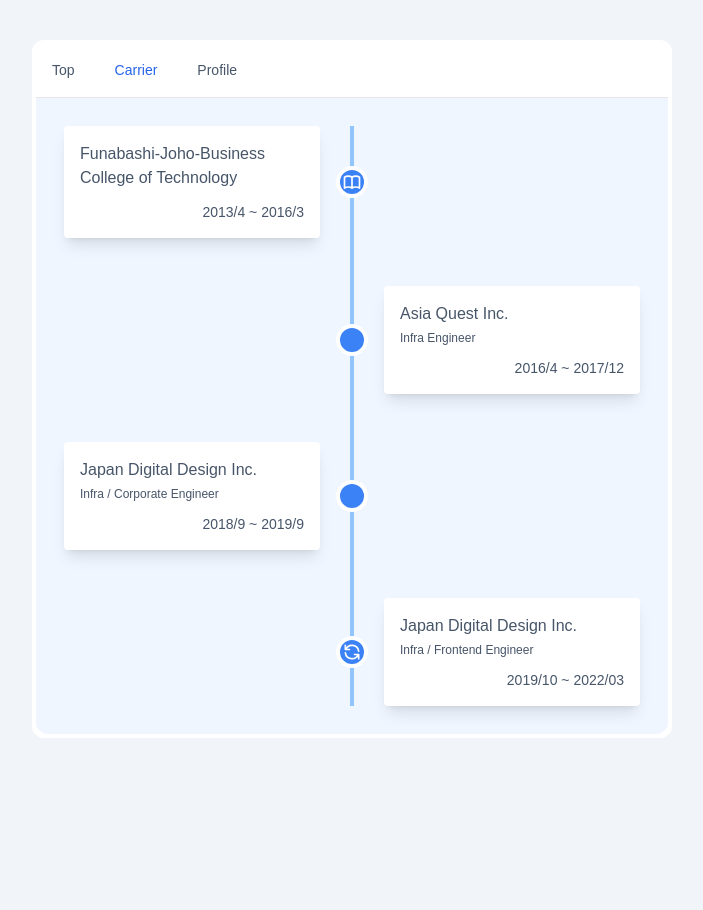
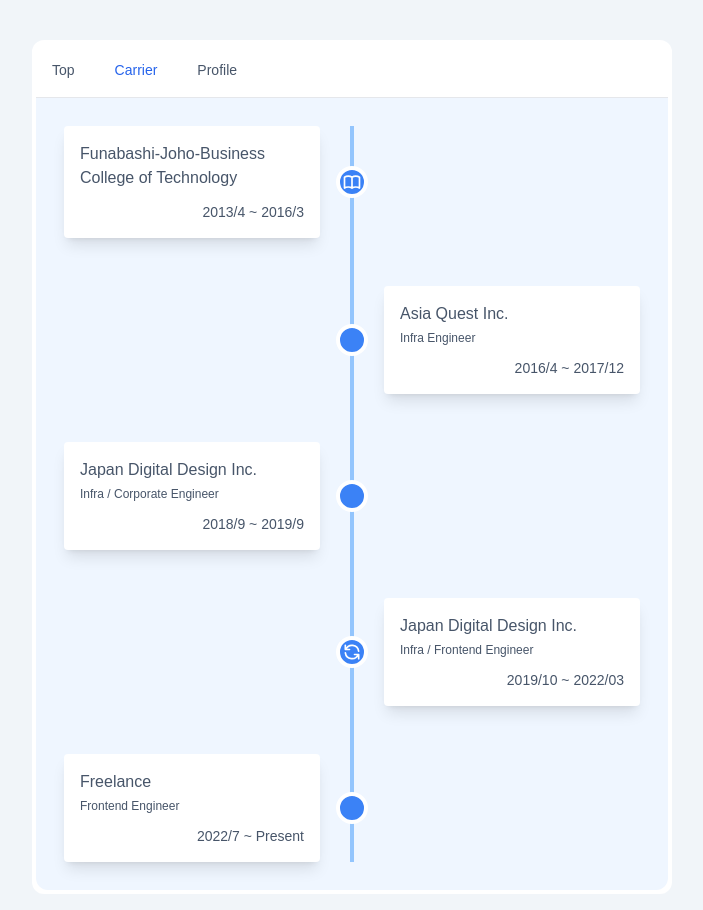
Before and after one commit to nakadei/nakadei_web_frontend, a React (Vite) app: page /carrier in a window 1280 px wide. Shown: the whole page, without its empty margins (288-991 px from the left). Before the commit the page ends 800 px from the top, so only its background shows below. Built offline with nearby package versions, Linux system fonts and the light colour scheme; the HTML template or start-up script is replaced by a standard one.

Commit message:
add: new carrier

```diff
--- a/src/pages/carrier.tsx
+++ b/src/pages/carrier.tsx
@@ -68,7 +68,7 @@
             </div>
 
             {/*<!-- Right section, set by justify-end and sm:pl-8 -->*/}
-            <div className="mt-6 sm:mt-0">
+            <div className="mt-6 sm:mt-0 sm:mb-12">
               <div className="flex flex-col sm:flex-row items-center">
                 <div className="flex justify-end w-full mx-auto items-center">
                   <div className="w-full sm:w-1/2 sm:pl-8">
@@ -86,6 +86,23 @@
                 </div>
               </div>
             </div>
+
+            {/*<!-- Left section, set by justify-start and sm:pr-8 -->*/}
+            <div className="mt-6 sm:mt-0">
+              <div className="flex flex-col sm:flex-row items-center">
+                <div className="flex justify-start w-full mx-auto items-center">
+                  <div className="w-full sm:w-1/2 sm:pr-8">
+                    <div className="p-4 bg-white rounded shadow-lg">
+                      <p>Freelance</p>
+                      <p className="mt-1 text-xs">Frontend Engineer</p>
+                      <p className="mt-3 text-sm text-right">2022/7 ~ Present</p>
+                    </div>
+                  </div>
+                </div>
+                <div className="rounded-full bg-blue-500 border-white border-4 w-8 h-8 absolute left-1/2 -translate-y-4 sm:translate-y-0 transform -translate-x-1/2 flex items-center justify-center" />
+              </div>
+            </div>
+
           </div>
         </div>
       </div>
```
